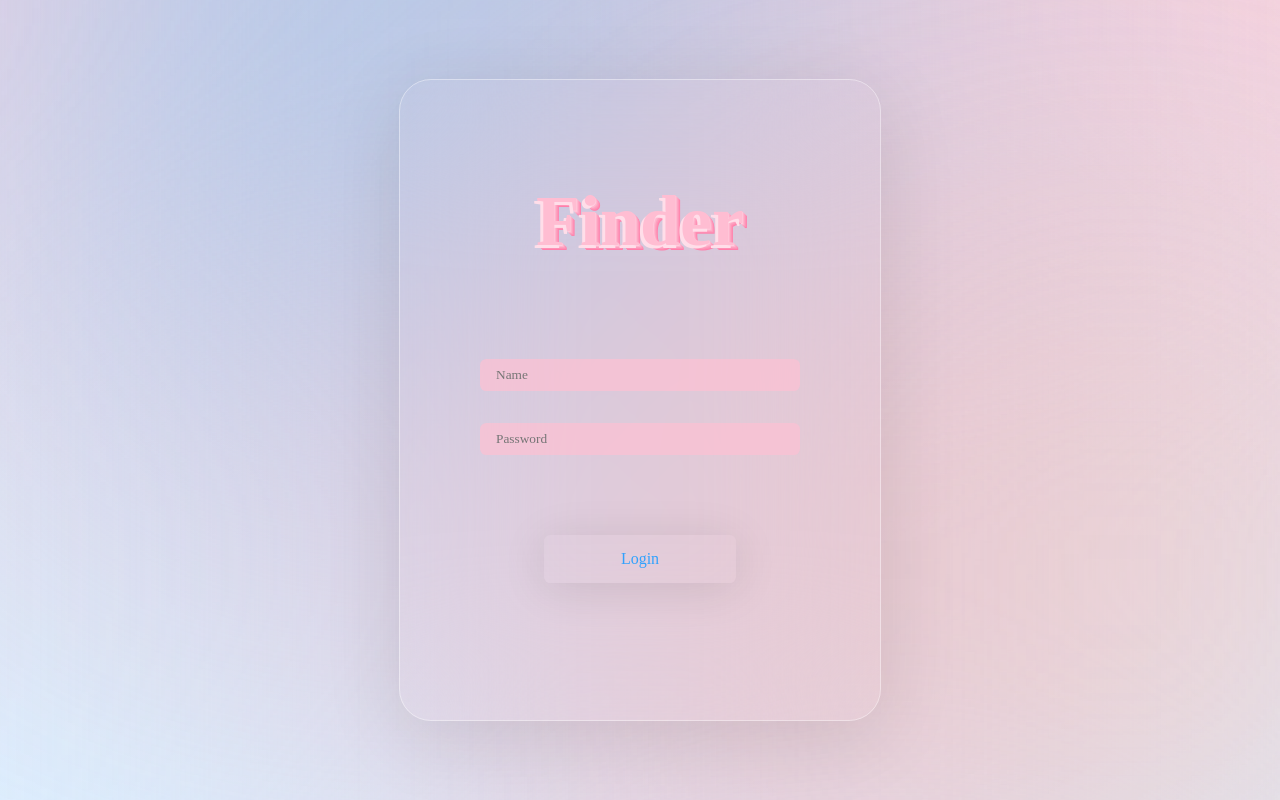
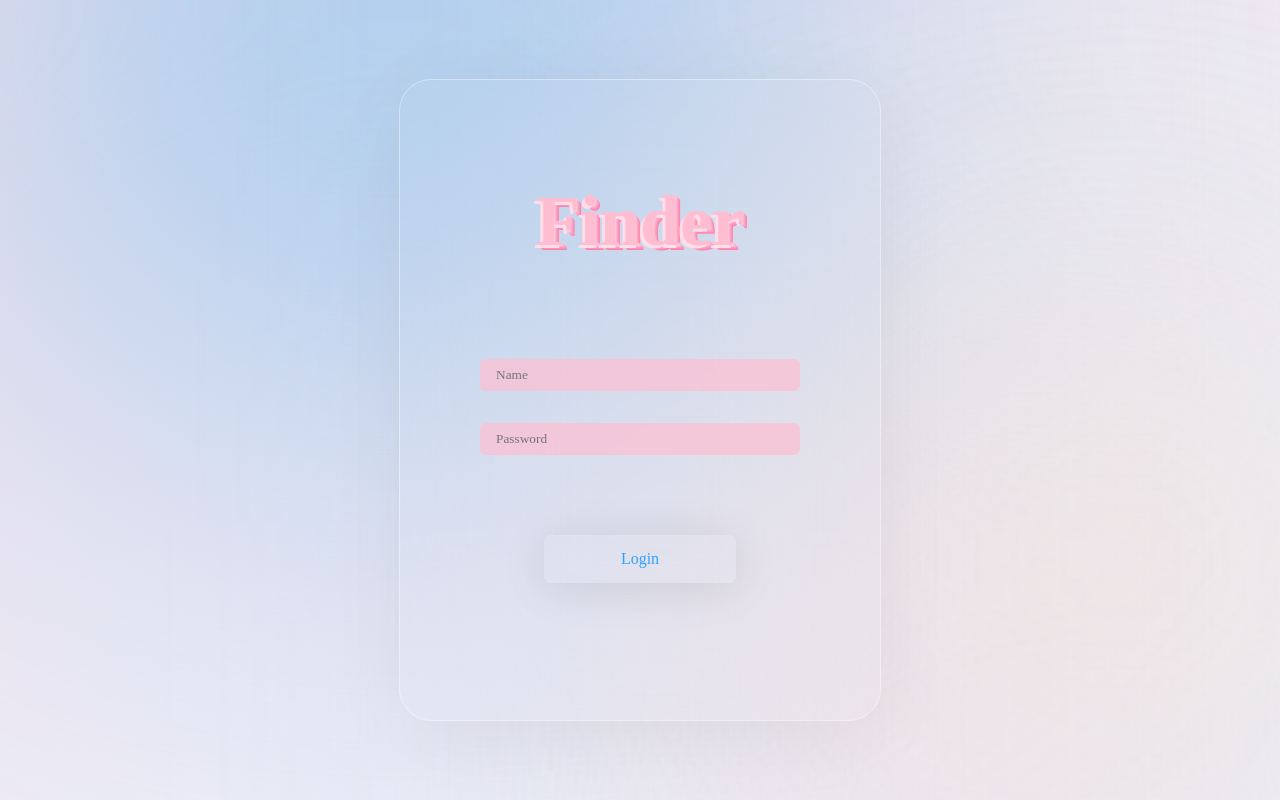
Before and after one commit to wood-crafter/my-tinder, a React (Create React App) app: page /login in a window 1280 px wide. Built offline with nearby package versions, Linux system fonts and the light colour scheme; the HTML template or start-up script is replaced by a standard one.

Commit message:
[Fix] change background color

```diff
--- a/src/App.css
+++ b/src/App.css
@@ -26,7 +26,7 @@ section {
   display: flex;
   justify-content: center;
   align-items: center;
-  background: linear-gradient(to bottom, #fbd7e3, #dff1ff);
+  background: linear-gradient(to bottom right, #fde3eb, #e4f4ff);
   z-index: -1;
   overflow: hidden;
 }
@@ -41,21 +41,21 @@ section .color:nth-child(1) {
   width: 50rem;
   height: 50rem;
   top: -25rem;
-  left: 3rem;
+  left: 0;
 }
 
 section .color:nth-child(2) {
-  background: #ebb9c9;
-  width: 50rem;
-  height: 50rem;
+  background: #fccada;
+  width: 30rem;
+  height: 30rem;
   bottom: -10rem;
   right: 0;
 }
 
 section .color:nth-child(3) {
-  background: #f0f0c3;
+  background: #f7f7c4;
   width: 20rem;
   height: 20rem;
-  bottom: 3rem;
+  bottom: 5rem;
   right: 0px;
 }
--- a/src/views/Login/Login.css
+++ b/src/views/Login/Login.css
@@ -19,7 +19,7 @@
   max-height: calc(100vh - 1.6rem);
   width: 30rem;
   transform: 0.6s;
-  box-shadow: 0 1rem 5rem rgba(0, 0, 0, 0.1);
+  box-shadow: 0 1rem 5rem rgba(0, 0, 0, 0.05);
   backdrop-filter: blur(5rem);
 }
 
```
